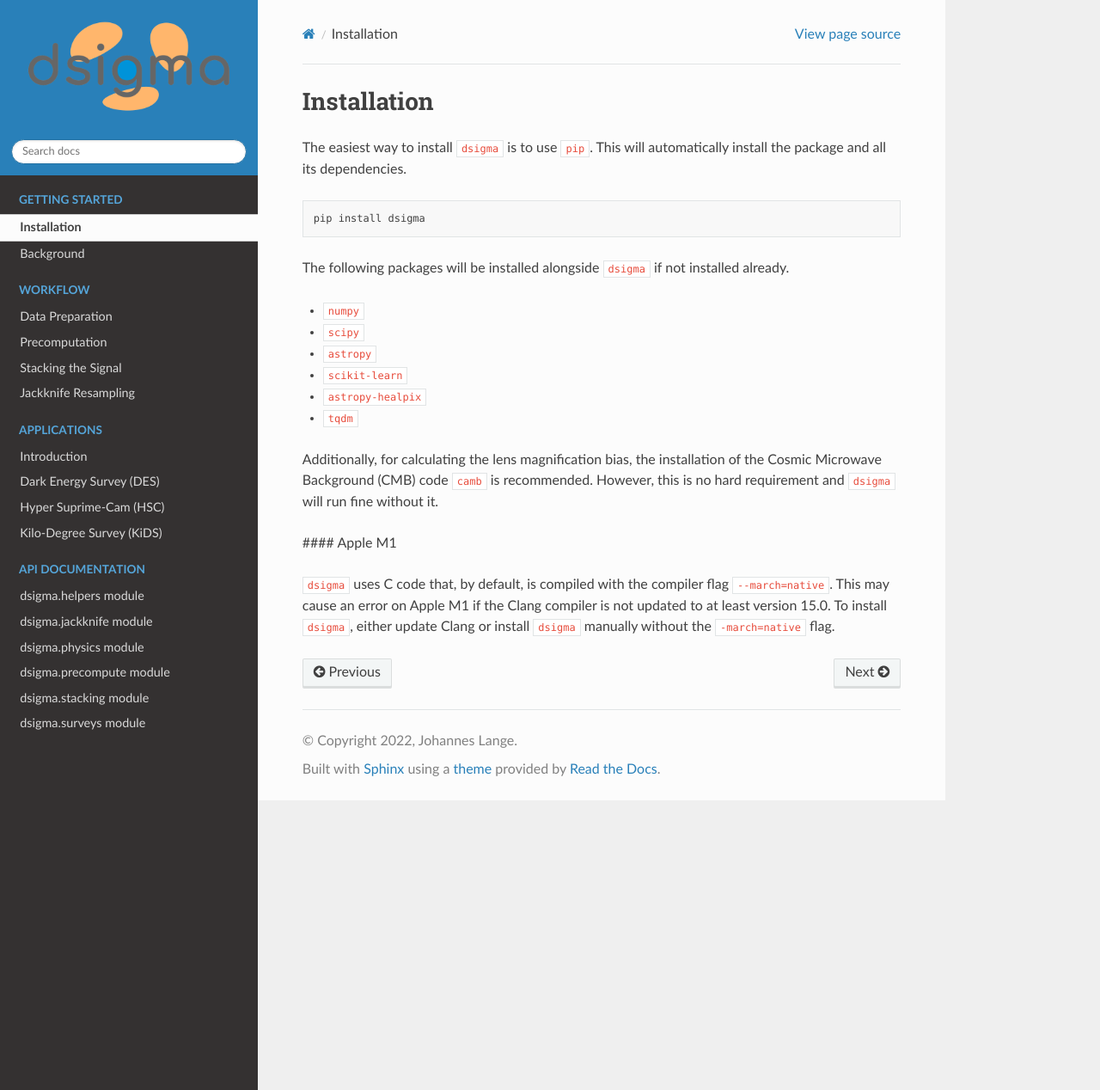
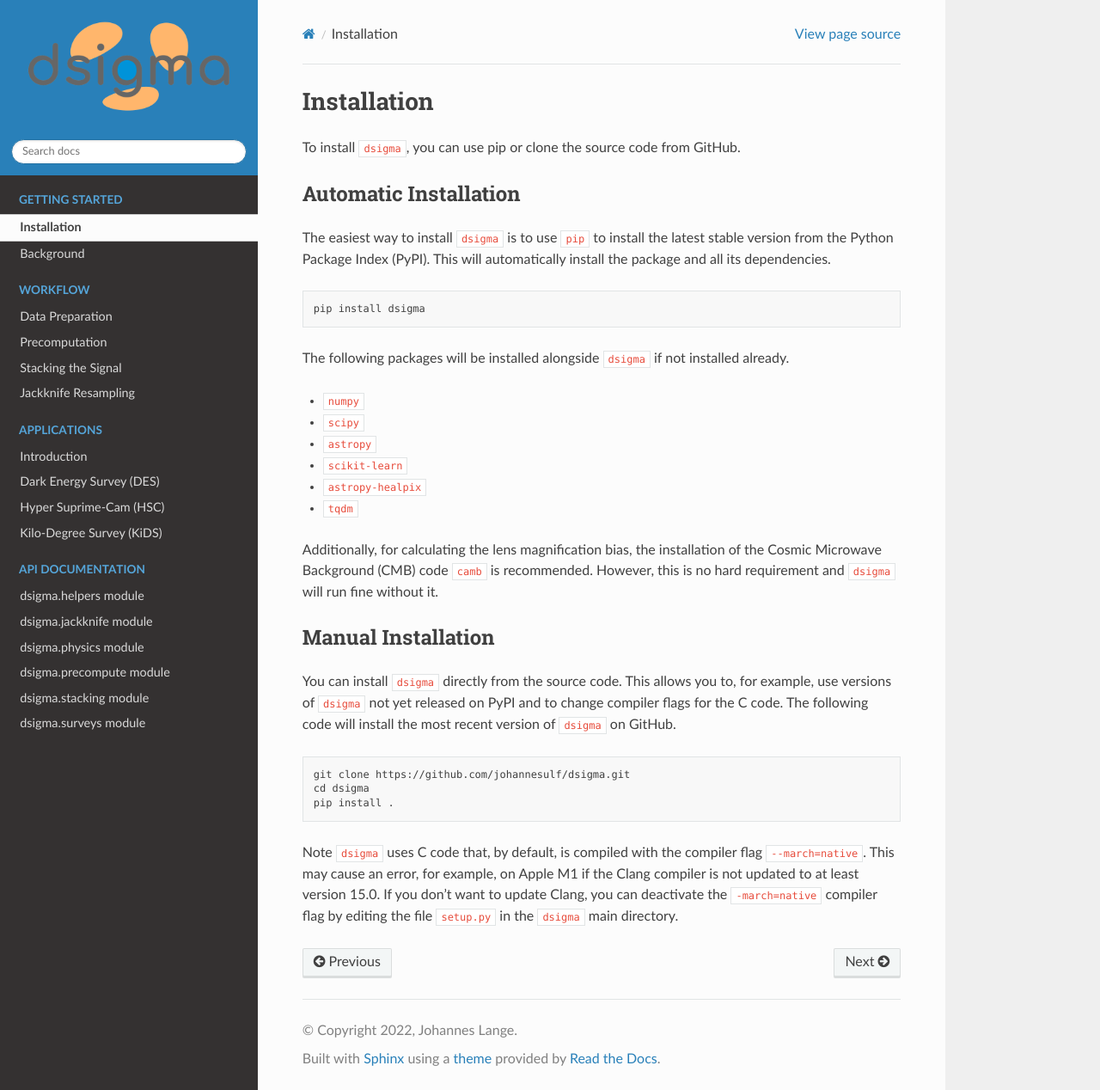
Before and after one commit to johannesulf/dsigma, a Sphinx documentation site: the page built from docs/installation.txt, in a window 1280 px wide and 1268 px high. Shown: the whole window at 86% size. Built offline with Sphinx 7.4.7 and the Read the Docs theme 2.0.0, drawn with Linux system fonts in a browser that asks for light colours.

Commit message:
updated docs

```diff
--- a/docs/installation.txt
+++ b/docs/installation.txt
@@ -2,7 +2,13 @@
 Installation
 ############
 
-The easiest way to install :code:`dsigma` is to use :code:`pip`. This will automatically install the package and all its dependencies.
+To install :code:`dsigma`, you can use pip or clone the source code from GitHub.
+
+**********************
+Automatic Installation
+**********************
+
+The easiest way to install :code:`dsigma` is to use :code:`pip` to install the latest stable version from the Python Package Index (PyPI). This will automatically install the package and all its dependencies.
 
 .. code-block:: none
 
@@ -19,6 +25,16 @@ The following packages will be installed alongside :code:`dsigma` if not install
 
 Additionally, for calculating the lens magnification bias, the installation of the Cosmic Microwave Background (CMB) code :code:`camb` is recommended. However,  this is no hard requirement and :code:`dsigma` will run fine without it.
 
-#### Apple M1
+*******************
+Manual Installation
+*******************
 
-:code:`dsigma` uses C code that, by default, is compiled with the compiler flag :code:`--march=native`. This may cause an error on Apple M1 if the Clang compiler is not updated to at least version 15.0. To install :code:`dsigma`, either update Clang or install :code:`dsigma` manually without the :code:`-march=native` flag.
+You can install :code:`dsigma` directly from the source code. This allows you to, for example, use versions of :code:`dsigma` not yet released on PyPI and to change compiler flags for the C code. The following code will install the most recent version of :code:`dsigma` on GitHub.
+
+.. code-block:: none
+
+    git clone https://github.com/johannesulf/dsigma.git
+    cd dsigma
+    pip install .
+
+Note :code:`dsigma` uses C code that, by default, is compiled with the compiler flag :code:`--march=native`. This may cause an error, for example, on Apple M1 if the Clang compiler is not updated to at least version 15.0. If you don't want to update Clang, you can deactivate the :code:`-march=native` compiler flag by editing the file :code:`setup.py` in the :code:`dsigma` main directory.
```
